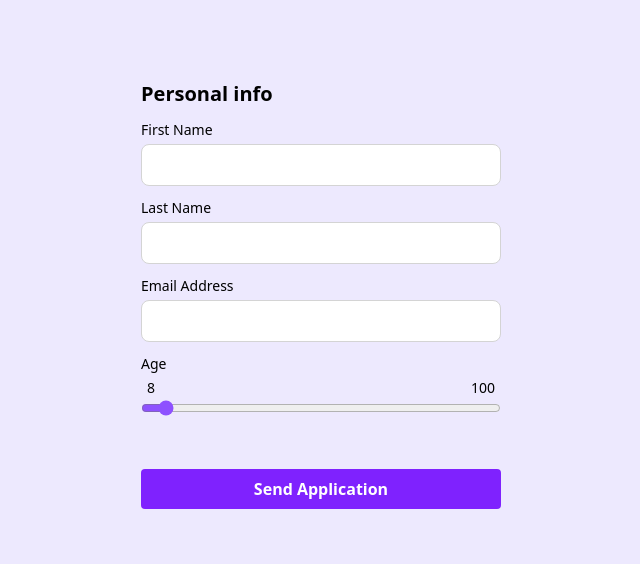
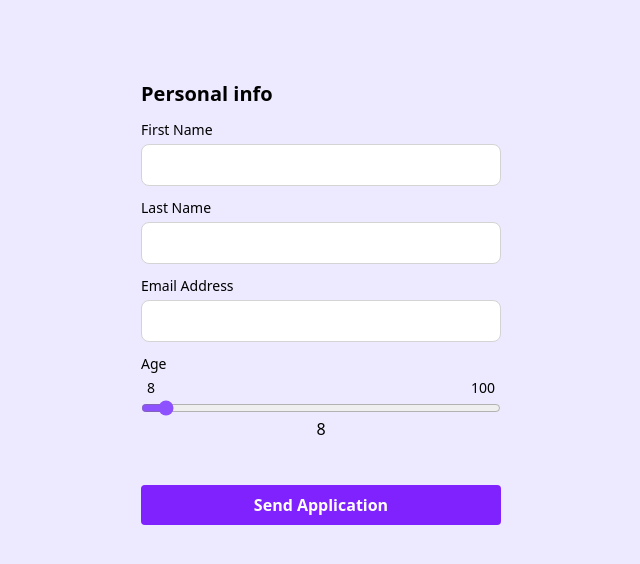
Before and after one commit to GreatLolz/zadanie-react-think1st, a React (Vite) app: page / in a window 1280 px wide. Shown: the top 564 px of the page, without its empty margins (319-959 px from the left). Built offline with nearby package versions, Linux system fonts and the light colour scheme.

Commit message:
update: add current value display to slider

```diff
--- a/src/components/Slider.tsx
+++ b/src/components/Slider.tsx
@@ -17,6 +17,9 @@ export default function Slider({ label, value, min, max, step, onChange }: Slide
                 max={max}
                 step={step}
             />
+            <div className="flex flex-row justify-center mt-[-0.5em]">
+                <span>{value}</span>
+            </div>
         </div>
     )
 }
```
